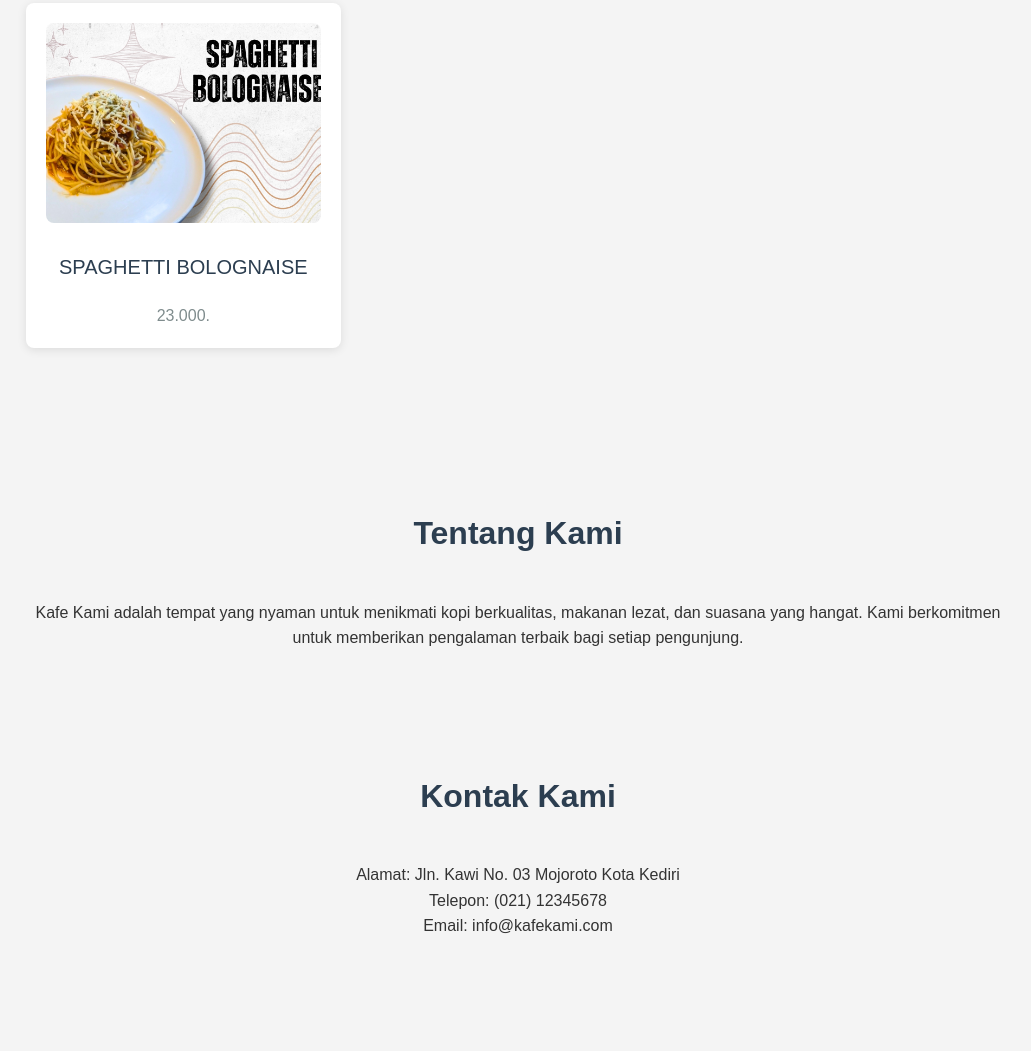
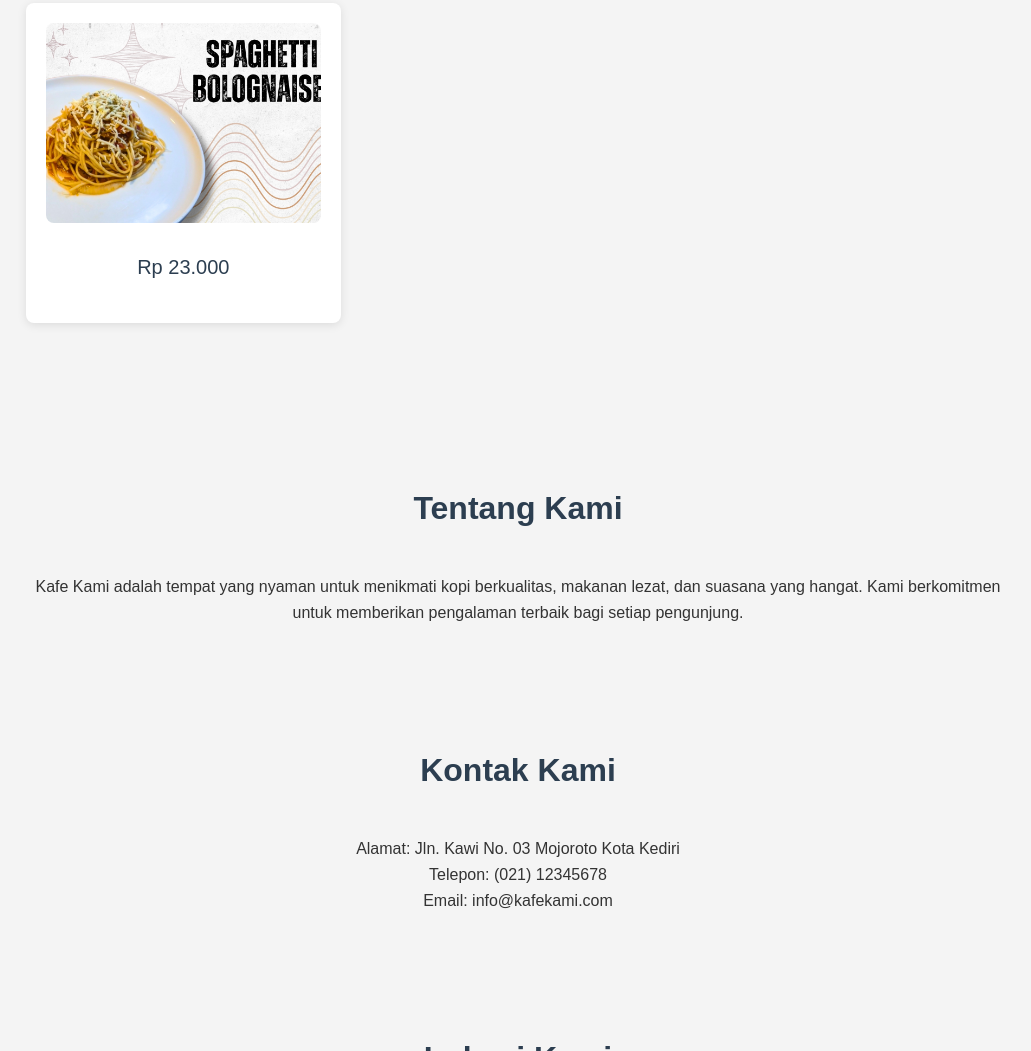
Before and after one commit to KedaiKopiEwok/Menu-kafe, a plain HTML site: page index.html in a window 1280 px wide. Shown: the part 3147-4198 px from the top of the page, without its empty margins (122-1153 px from the left). Drawn offline with Linux system fonts and the light colour scheme.

Commit message:
Update index.html

```diff
--- a/index.html
+++ b/index.html
@@ -347,8 +347,8 @@
             <div class="menu">
                 <div class="menu-item">
                     <img src="images/SPAGHETTI BOLOGNAISE.jpg" alt="SPAGHETTI BOLOGNAISE">
-                    <h3>SPAGHETTI BOLOGNAISE</h3>
-                    <p>23.000.</p>
+                    <h3>Rp 23.000</h3>
+                    <p></p>
 
     </section>
 
```
